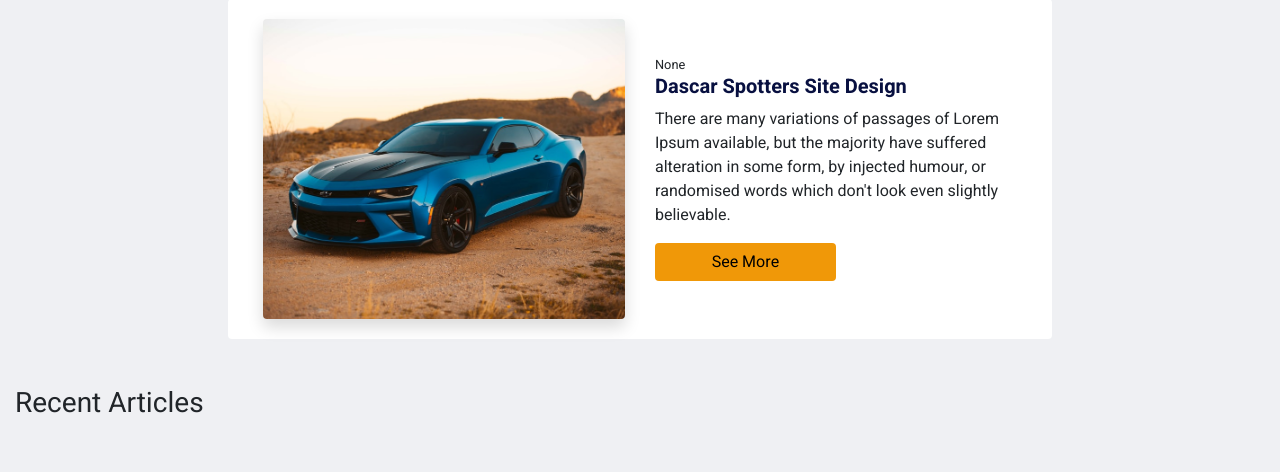
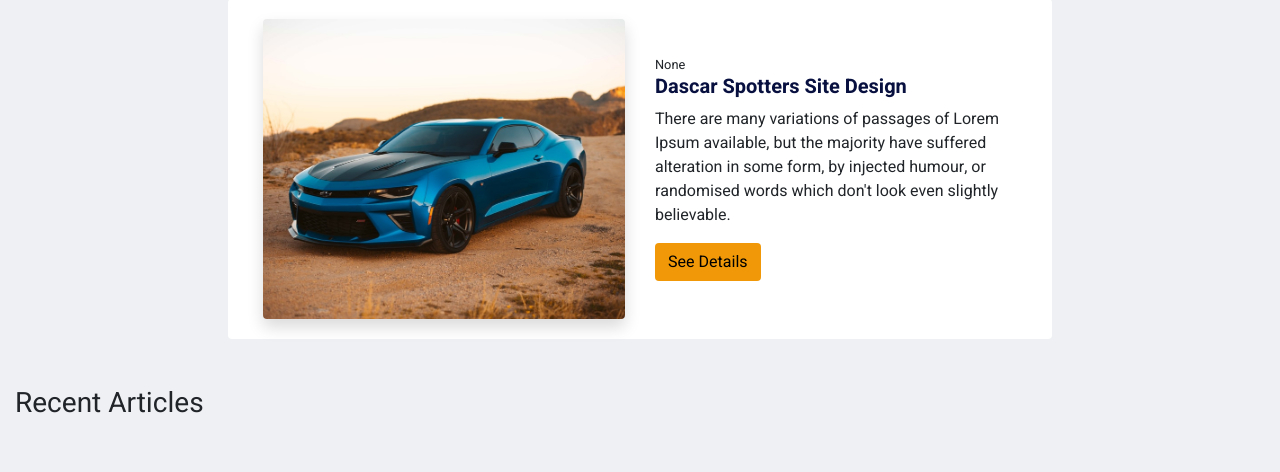
Before and after one commit to cetrics/peakersdesign, a Django app: page / in a window 1280 px wide. Shown: the part 1008-1480 px from the top of the page. Run offline with Django 3.2, Linux system fonts and the light colour scheme; data comes from the database, SQL or seed files in the repository; both versions use the stored data as it was after the commit; some libraries are stand-ins or nearby versions.

Commit message:
Added project url field to projects

```diff
--- a/website/models.py
+++ b/website/models.py
@@ -31,6 +31,7 @@ class Project(models.Model):
     views = models.IntegerField(default=0,blank=True)
     slug = models.SlugField(max_length=200)
     image_url = models.ImageField()
+    project_url = models.CharField(max_length= 255, blank=True, null = True)
     keywords = models.TextField()
     service = models.ForeignKey(Service, on_delete=models.SET_NULL, null=True, blank=True)
     created_at = models.DateTimeField(auto_now_add=True)
--- a/website/templates/layouts/project-layout.html
+++ b/website/templates/layouts/project-layout.html
@@ -19,7 +19,15 @@
                                 <h5 class="font-weight-bold text-main">{{project.title}}</h5>
                                 <p>{{project.description}}</p>
 
-                                <a href="#" class="btn btn-acc w-50">See More</a>
+                                <div class="d-flex flex-row">
+                                    {% if project.project_url %}
+                                        <a href="{{project.project_url}}" class="btn btn-outline-main mr-1">Open Project</a>
+                                    {% endif %}
+                                    <a href="#" class="btn btn-acc ">See Details</a>
+
+                                </div>
+
+
                             </div>
                         </div>
 
```
Also changed, not shown: db.sqlite3, website/migrations/0004_project_project_url.py (added).
